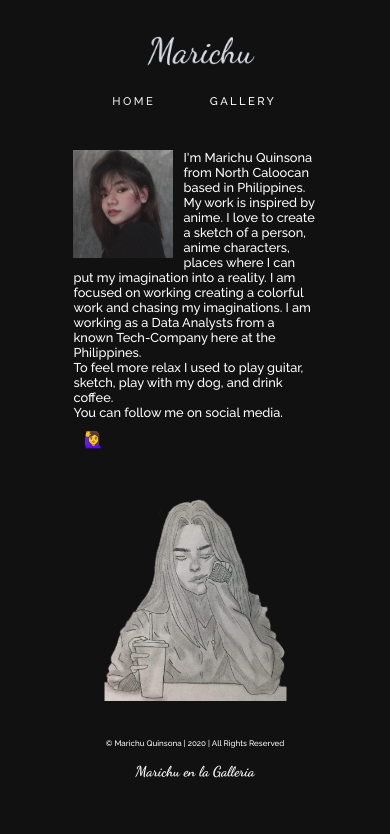
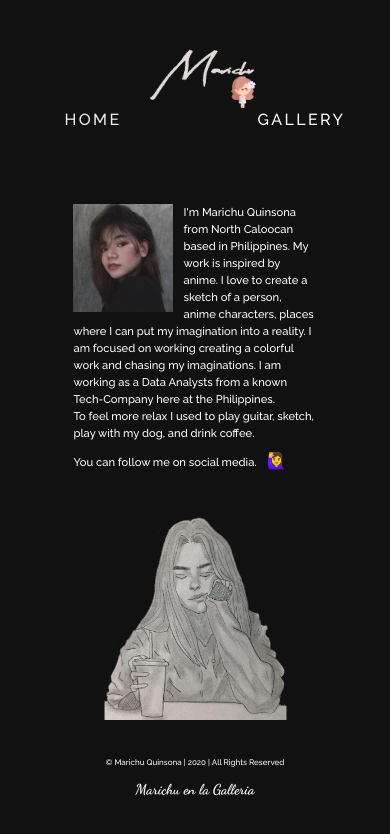
Before and after one commit to crispaulcastaneda/art-website, a website: page dist/pages/about.html in a window 390 px wide. Drawn offline with nearby package versions, Linux system fonts and the light colour scheme; a script that the page names is missing.

Commit message:
update 7 - 13

```diff
--- a/dist/css/media.css
+++ b/dist/css/media.css
@@ -167,7 +167,11 @@
 
     /* ABOUT */
     .logo-branding img {
-        width: 30%;
+        width: 50%;
+    }
+
+    .btn-col a {
+        font-size: .5rem;
     }
 
     .about-wrapper {
@@ -225,7 +229,7 @@
 
     .logo-branding {
         width: 10%;
-        margin: 0 30px 20px -30px;
+        margin: 0 30px 40px -30px;
     }
 
     .logo-branding img {
@@ -235,9 +239,10 @@
     .btn-col {
         width: 50%;
         display: flex;
-        justify-content: space-around;
+        justify-content: space-between;
         position: absolute;
         top: 90px;
+        padding: 20px;
     }
 
     .btn-col a {
@@ -258,7 +263,8 @@
 
     .header-page-inner p {
         width: 65%;
-        font-size: 0.8rem;
+        font-size: 0.7rem;
+        line-height: 17px;
     }
 
     .img-below img {
--- a/dist/pages/about.html
+++ b/dist/pages/about.html
@@ -27,15 +27,15 @@
 
             <div class="navigate-area">
                 <div class="logo-branding">
-                    <img src="../img/marichu.png" alt="Marichu">
+                    <img src="../img/banner.png" alt="Marichu">
                 </div>
 
                 <div class="btn-col">
                     <a href="../../index.html" class="prev-btn prev inline-block">
-                        <small>Home</small>
+                        Home
                     </a>
                     <a href="gallery.html" class="next-btn next">
-                        <small>Gallery</small>
+                        Gallery
                     </a>
                 </div>
             </div>
```
Also changed, not shown: dist/pages/contact.html (+3 -3 lines), dist/pages/gallery.html (+3 -3 lines), dist/img/banner.png (added).
